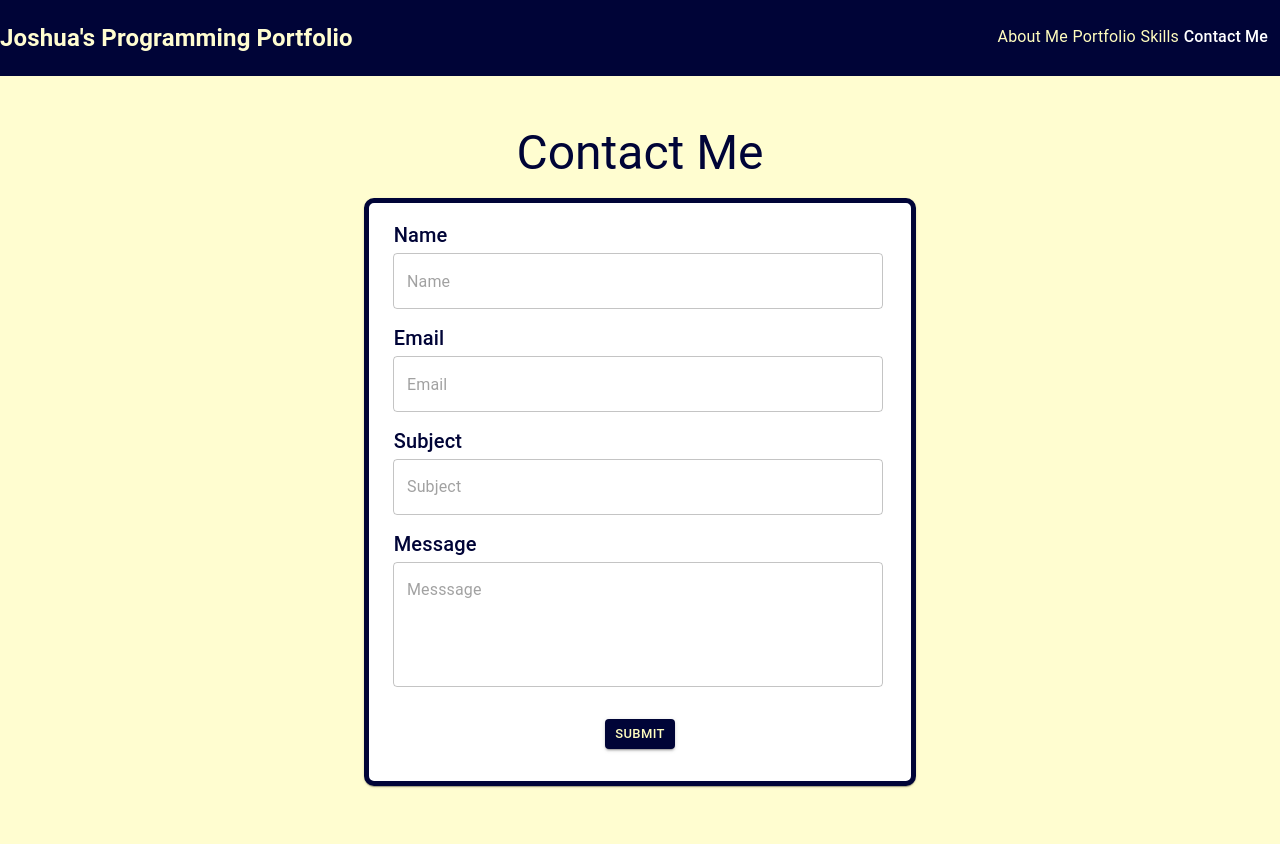
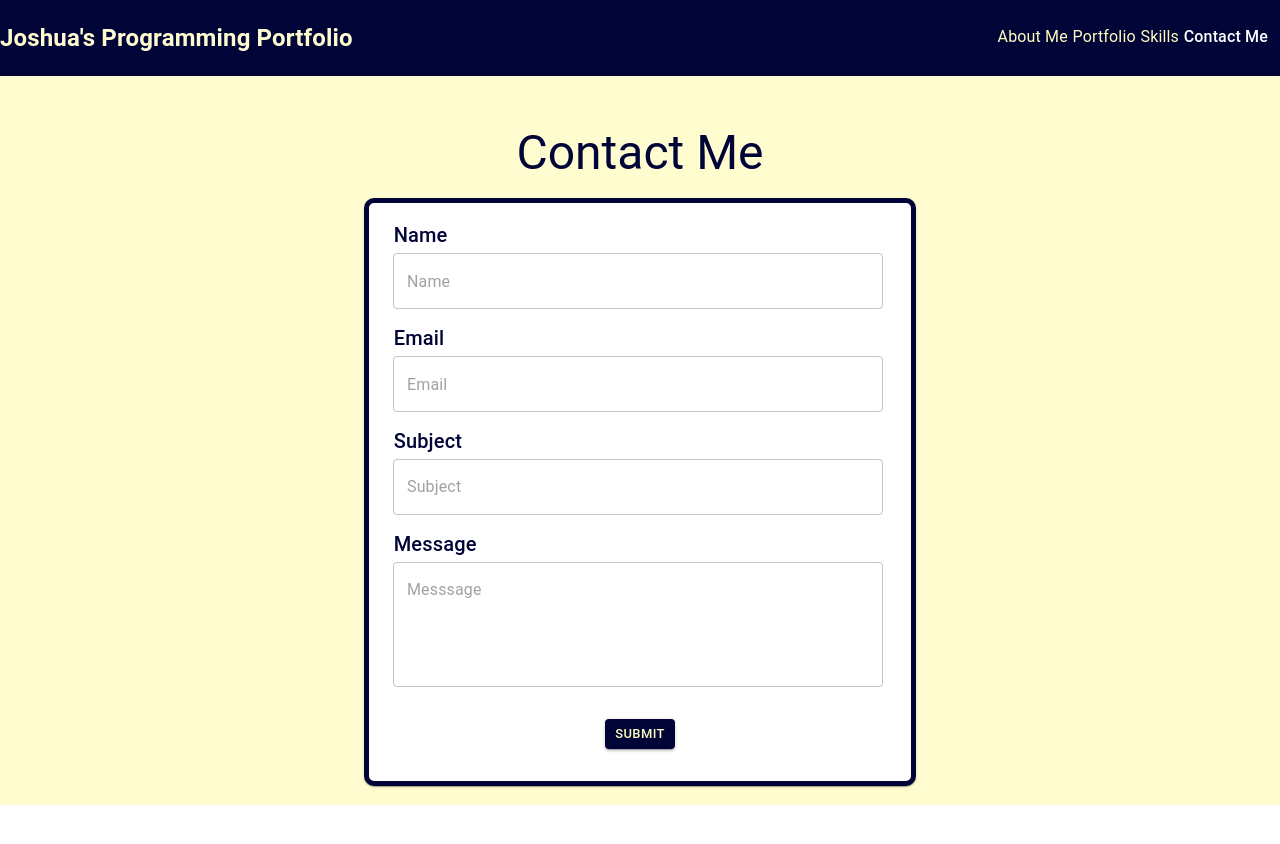
Before and after one commit to CoderJ01/material-ui-programming-portfolio, a React (Create React App) app: page /contact-me in a window 1280 px wide. Shown: the top 844 px of the page. After the commit the page ends 805 px from the top, so only its background shows below. Built offline with nearby package versions, Linux system fonts and the light colour scheme.

Commit message:
change height of Contact Me page

```diff
--- a/src/pages/ContactMe/ContactMe.page.jsx
+++ b/src/pages/ContactMe/ContactMe.page.jsx
@@ -10,7 +10,7 @@ const ContactMe = () => {
         <React.Fragment>
             <CssBaseline />
             <Container maxWidth="sm">
-                <Box sx={{ height: '107vh', marginTop: '9%', textAlign: 'center' }}>
+                <Box sx={{ minHeight: '85vh', marginTop: '9%', textAlign: 'center' }}>
                 <Typography variant="h3" gutterBottom sx={{ color: 'rgb(0, 4, 55)' }}>Contact Me</Typography>
                     <Form />
                 </Box>
```
